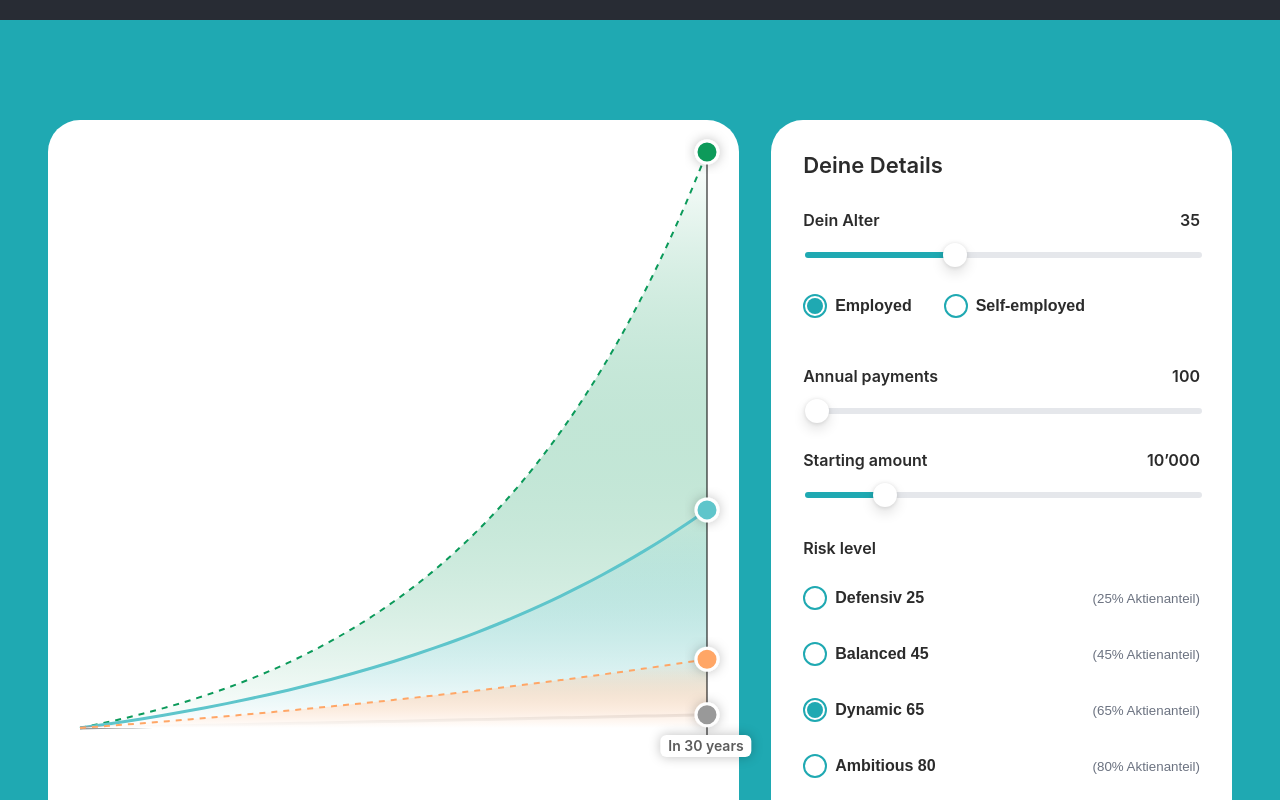
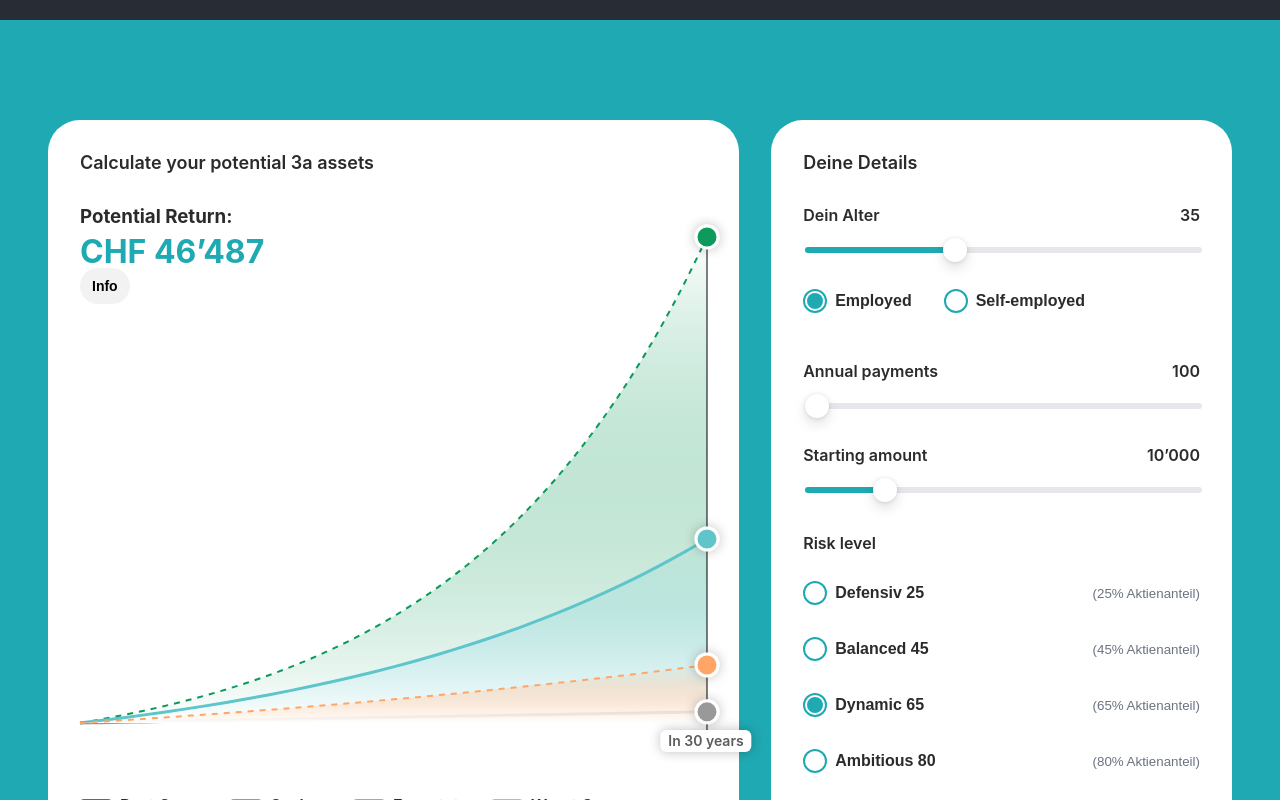
Before and after one commit to kosserin/react-charts-app, a React (Create React App) app: page / in a window 1280 px wide. Shown: the part 780-1580 px from the top of the page. Built offline with nearby package versions, Linux system fonts and the light colour scheme; the HTML template or start-up script is replaced by a standard one.

Commit message:
feature(chart heading): add title, potential return and button

```diff
--- a/src/Chart.tsx
+++ b/src/Chart.tsx
@@ -5,7 +5,6 @@ import {
     Tooltip,
     ResponsiveContainer,
     Legend,
-    ReferenceLine,
     ActiveDotProps,
     Area,
     AreaChart,
@@ -232,7 +231,7 @@ function SectionTitle({ children }: { children: React.ReactNode }) {
         <div
             style={{
                 textAlign: "left",
-                fontSize: 22,
+                fontSize: 18,
                 color: COLORS.text,
                 fontWeight: 600,
             }}
@@ -547,7 +546,6 @@ export default function PortfolioSimulator() {
     }, [data])
 
     const [tooltipIndex, setTooltipIndex] = React.useState<number>(0)
-    const [tooltipProps, setTooltipProps] = React.useState<any>(undefined)
     const [tooltipPosition, setTooltipPosition] = React.useState<{ x: number, y: number } | undefined>(undefined)
     const [isAnimating, setIsAnimating] = React.useState(false)
 
@@ -556,6 +554,13 @@ export default function PortfolioSimulator() {
 
     const { width } = useWindowSize()
     const isMobile = width < 1000
+
+    // Calculate potential return (Expected - Cash) at current tooltip index
+    const potentialReturn = React.useMemo(() => {
+        const safeIndex = Math.min(tooltipIndex, data.length - 1)
+        if (!data[safeIndex]) return 0
+        return data[safeIndex].expected - data[safeIndex].cash
+    }, [tooltipIndex, data])
 
     // Reset tooltip index when data changes to show the last point
     React.useEffect(() => {
@@ -871,15 +876,33 @@ function CircleWithShadow({ cx, cy, fill }: { cx: number | undefined, cy: number
                                   borderRadius: COLORS.radius,
                               }),
                         display: "flex",
+                        minHeight: 300,
+                        pointerEvents: isAnimating ? "none" : "auto",
                         flexDirection: "column",
                     }}
                 >
-                    <div style={{
-                        flex: 1,
-                        minHeight: 300,
-                        pointerEvents: isAnimating ? "none" : "auto"
-                    }}>
-                        <ResponsiveContainer ref={chartRef} width="100%" height={isMobile ? 500 : '100%'}>
+                    <div style={{ padding: 32 }}>
+                        <SectionTitle>Calculate your potential 3a assets</SectionTitle>
+                    </div>
+
+                    <div style={{ position: "relative", width: "100%", flex: 1 }}>
+                        {/* Absolutely positioned title inside the chart */}
+                        <div
+                            style={{
+                                position: "absolute",
+                                top: 0,
+                                left: 32,
+                                zIndex: 10,
+                                pointerEvents: "auto",
+                                textAlign: "left",
+                            }}
+                        >
+                            <h3 style={{ margin: 0 }}>Potential Return:</h3>
+                            <h2 style={{ margin: '8px 0 0 0', color: COLORS.bg, fontFamily: '700', lineHeight: 1, fontSize: 32 }}>CHF {fmt(potentialReturn)}</h2>
+                            <button onClick={() => alert('asaa')} style={{ backgroundColor: "rgba(0, 0, 0, 0.05)", border: "none", cursor: "pointer", borderRadius: 100, height: 36, paddingInline: 12, fontSize: 14, fontWeight: 600, lineHeight: 1 }}>Info</button>
+                        </div>
+
+                        <ResponsiveContainer ref={chartRef} width="100%" height="100%">
                             <AreaChart
                             onMouseMove={(state: any) => {
                                 if (state?.activeTooltipIndex !== undefined) {
```
